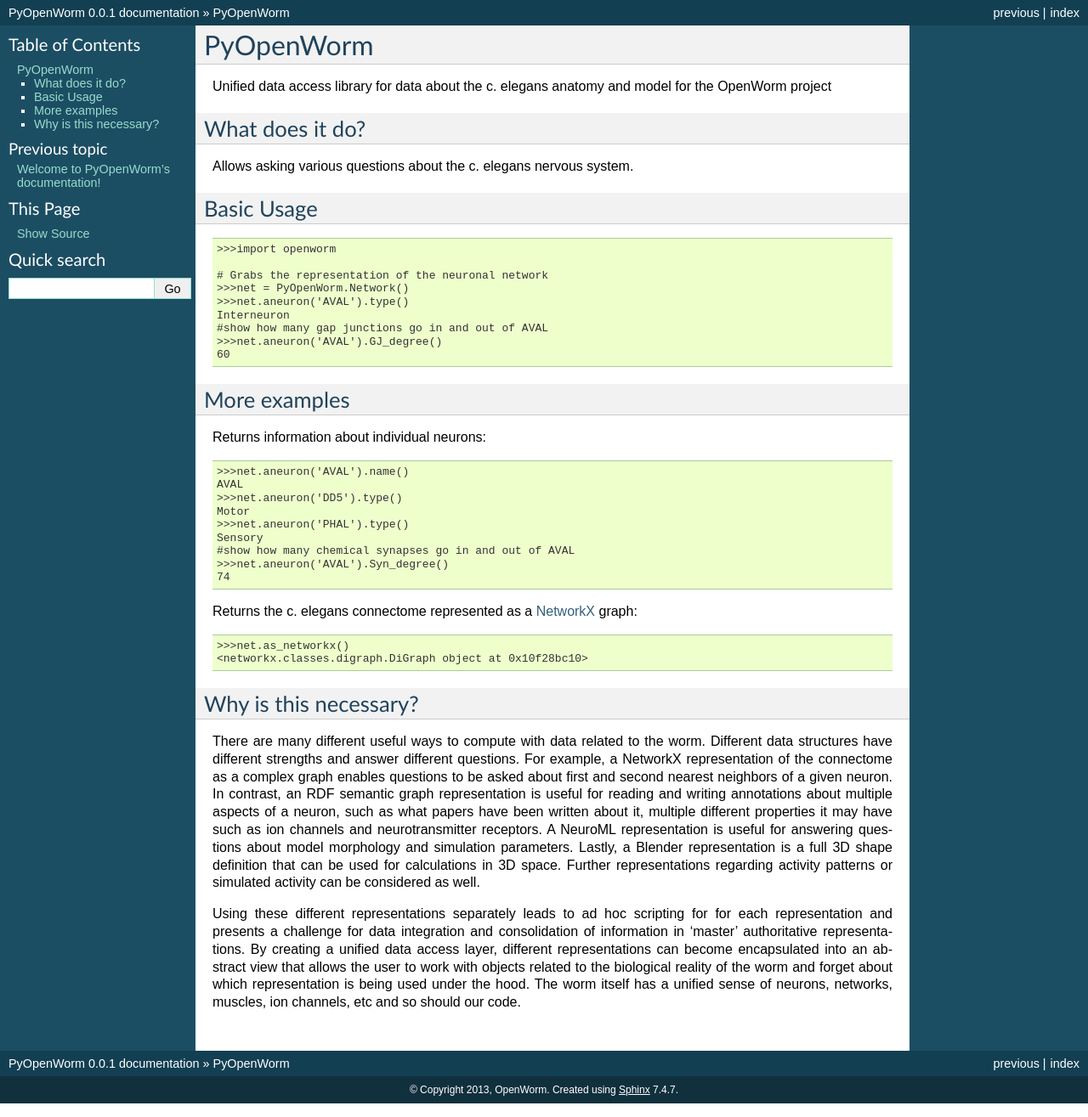
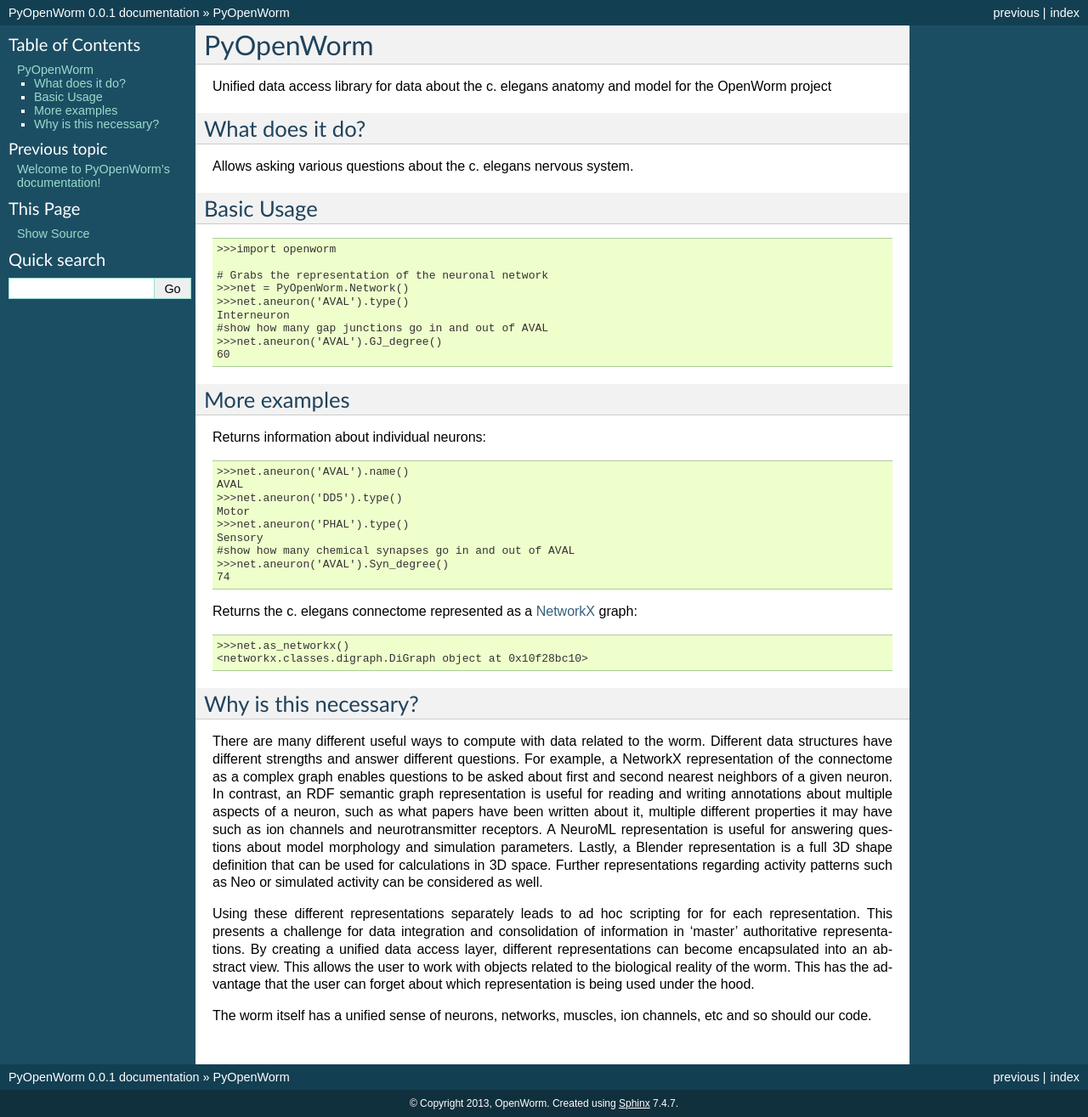
Before and after one commit to openworm/owmeta, a Sphinx documentation site: the page built from docs/intro.rst, in a window 1280 px wide. Shown: the whole page at 85% size. Built offline with Sphinx 7.4.7, drawn with Linux system fonts in a browser that asks for light colours.

Commit message:
some more copy editing on the rationale section

```diff
--- a/docs/intro.rst
+++ b/docs/intro.rst
@@ -58,13 +58,15 @@ ion channels and neurotransmitter receptors.  A NeuroML representation is useful
 for answering questions about model morphology and simulation parameters.  Lastly,
 a Blender representation is a full 3D shape definition that can be used for
 calculations in 3D space.  Further representations regarding activity patterns
-or simulated activity can be considered as well.
+such as Neo or simulated activity can be considered as well.
 
 Using these different representations separately leads to ad hoc scripting for
-for each representation and presents a challenge for data integration and
+for each representation.  This presents a challenge for data integration and
 consolidation of information in 'master' authoritative representations.  By
 creating a unified data access layer, different representations
-can become encapsulated into an abstract view that allows the user to work with
-objects related to the biological reality of the worm and forget about which
-representation is being used under the hood.  The worm itself has a unified sense of neurons, networks, muscles,
+can become encapsulated into an abstract view.  This allows the user to work with
+objects related to the biological reality of the worm.  This has the advantage that
+the user can forget about which representation is being used under the hood.
+
+The worm itself has a unified sense of neurons, networks, muscles,
 ion channels, etc and so should our code.
```
Also changed, not shown: README.md (+7 -5 lines).
